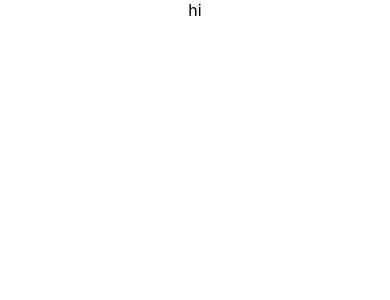
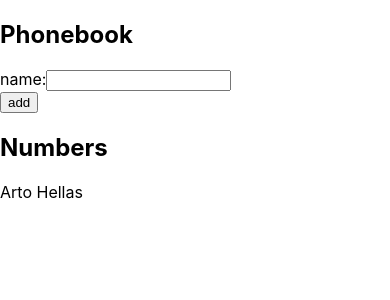
Before and after one commit to sauravgupta2800/fullstackopen-part2, a React (Create React App) app in the folder phonebook/: page / in a window 390 px wide. Shown: the top 300 px of the page. Built offline with nearby package versions, Linux system fonts and the light colour scheme.

Commit message:
2.6: The Phonebook Step1

```diff
--- a/phonebook/src/App.js
+++ b/phonebook/src/App.js
@@ -1,7 +1,38 @@
-import "./App.css";
+import React, { useState } from "react";
 
-function App() {
-  return <div className="App">hi</div>;
-}
+const App = () => {
+  const [persons, setPersons] = useState([{ name: "Arto Hellas" }]);
+  const [newName, setNewName] = useState("");
+
+  const handleAddName = (event) => {
+    event.preventDefault();
+    let oldPersons = [...persons];
+    oldPersons.push({ name: newName });
+    setPersons(oldPersons);
+    setNewName("");
+  };
+
+  return (
+    <div>
+      <h2>Phonebook</h2>
+      <form onSubmit={handleAddName}>
+        <div>
+          name:
+          <input
+            value={newName}
+            onChange={(event) => setNewName(event.target.value)}
+          />
+        </div>
+        <div>
+          <button type="submit">add</button>
+        </div>
+      </form>
+      <h2>Numbers</h2>
+      {persons.map((person) => (
+        <div>{person.name}</div>
+      ))}
+    </div>
+  );
+};
 
 export default App;
```
